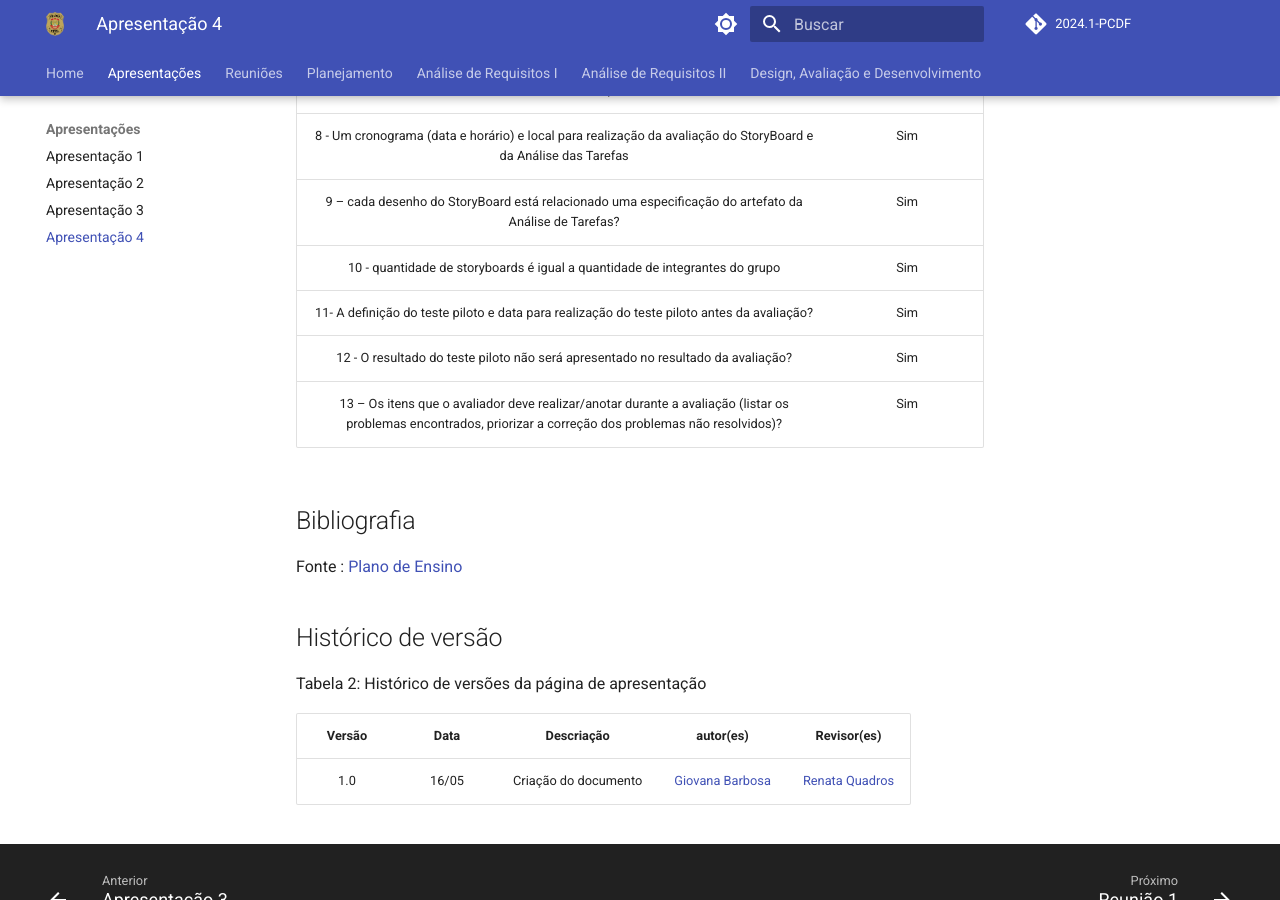
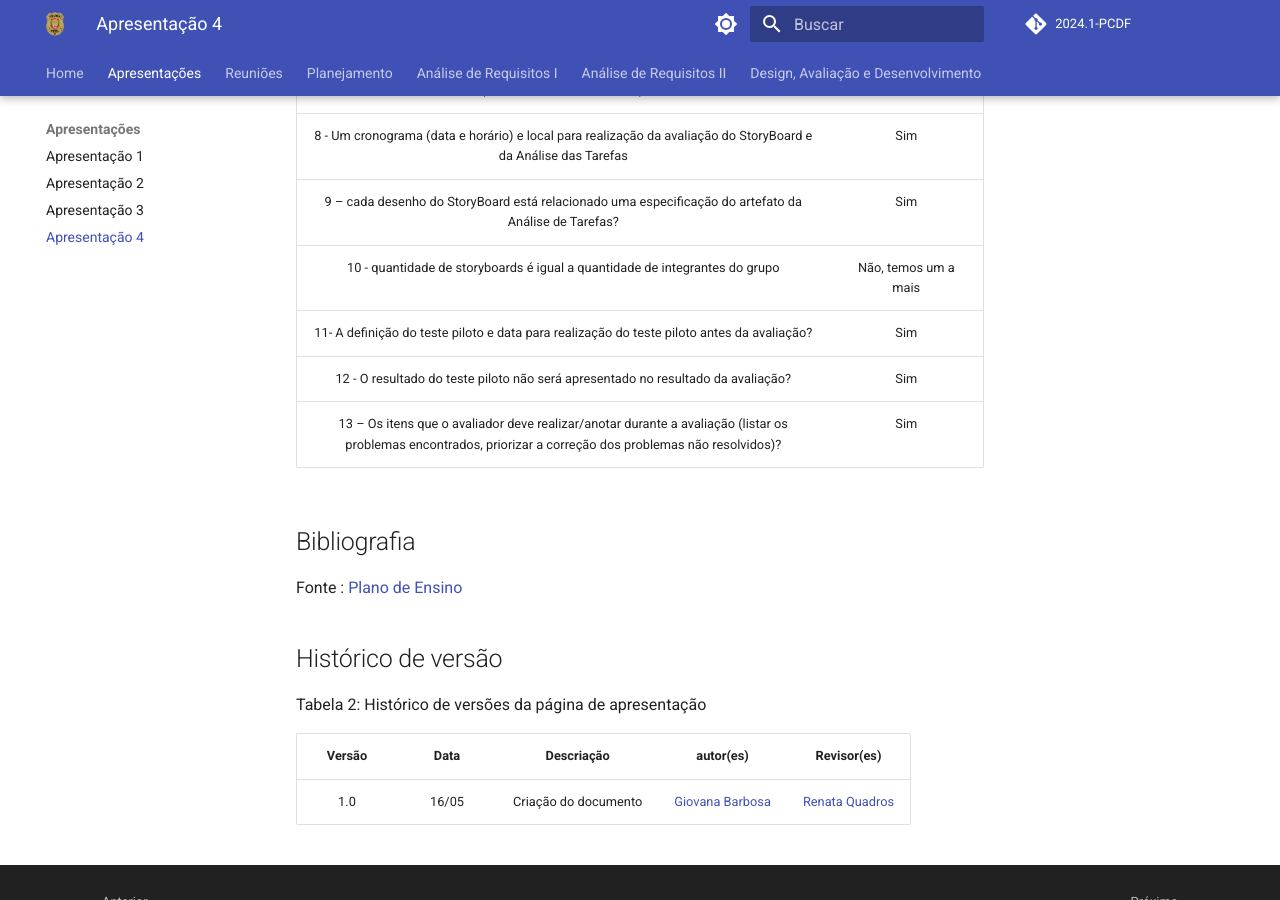
Before and after one commit to Interacao-Humano-Computador/2024.1-PCDF, an MkDocs documentation site: the page built from docs/apresentacao/apresentacao04.md, in a window 1280 px wide and 900 px high, scrolled down 1043 px. Built offline with MkDocs 1.6.1 and Material for MkDocs 9.7.7, drawn with Linux system fonts in a browser that asks for light colours; comment, search, counter and statistics services are not loaded.

Commit message:
Revisão do storyboard

```diff
--- a/docs/apresentacao/apresentacao04.md
+++ b/docs/apresentacao/apresentacao04.md
@@ -24,7 +24,7 @@ Tabela 1: Critérios de avaliação para a entrega
 7 -  A estrutura do relatório do resultado da avaliação (os objetivos da avaliação; uma breve descrição do método de prototipação em papel; o número e o perfil de avaliadores e dos participantes; as tarefas executadas pelos participantes; lista de problemas encontrados etc) |Sim
 8 -  Um cronograma (data e horário) e local para realização da avaliação do StoryBoard e da Análise das Tarefas |Sim
 9 – cada desenho do StoryBoard está relacionado uma especificação do artefato da Análise de Tarefas? | Sim
-10 - quantidade de storyboards é igual a quantidade de integrantes do grupo|Sim
+10 - quantidade de storyboards é igual a quantidade de integrantes do grupo|Não, temos um a mais
 11- A definição do teste piloto e data para realização do teste piloto antes da avaliação?| Sim
 12 - O resultado do teste piloto não será apresentado no resultado da avaliação?| Sim
 13 –  Os itens que o avaliador deve realizar/anotar durante a avaliação (listar os problemas encontrados, priorizar a correção dos problemas não resolvidos)?|Sim
```
Also changed, not shown: docs/assets/design/Nivel1/storyboards/Stroryboard_197.png.
